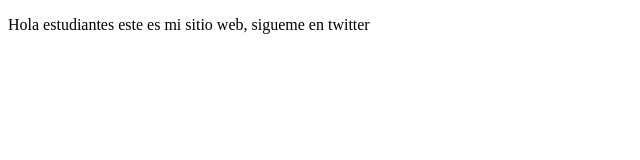
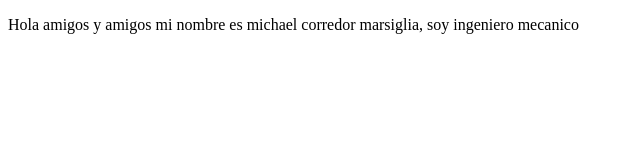
Before and after one commit to michael9008/proyectoDemoCursoPrework, a plain HTML site: page index.html in a window 1280 px wide. Shown: the whole page, without its empty margins (0-640 px from the left). Drawn offline with Linux system fonts and the light colour scheme.

Commit message:
cambios agregados

```diff
--- a/index.html
+++ b/index.html
@@ -8,7 +8,7 @@
 </head>
 <body>
      <p>
-       Hola estudiantes este es mi sitio web, sigueme en twitter
+       Hola amigos y amigos mi nombre es michael corredor marsiglia, soy ingeniero mecanico
      </p>
 </body>
 </html>
```
